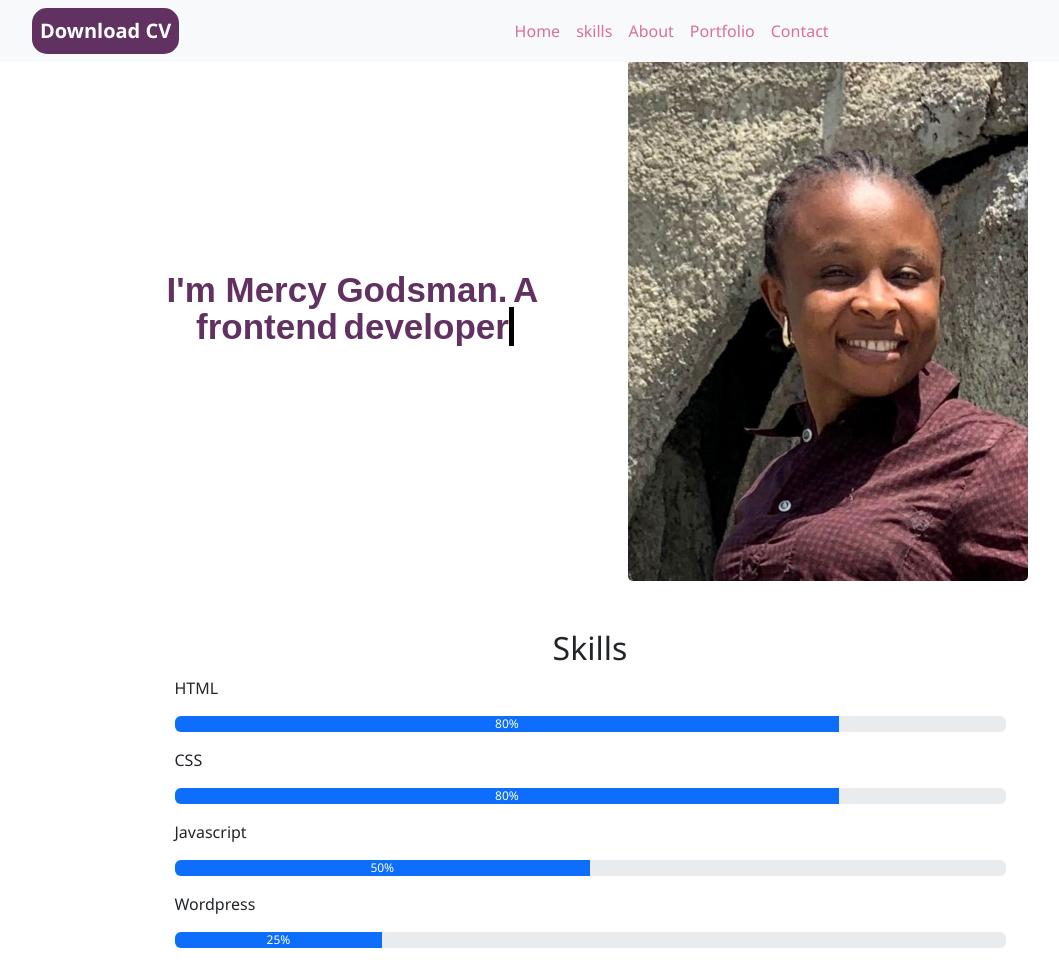
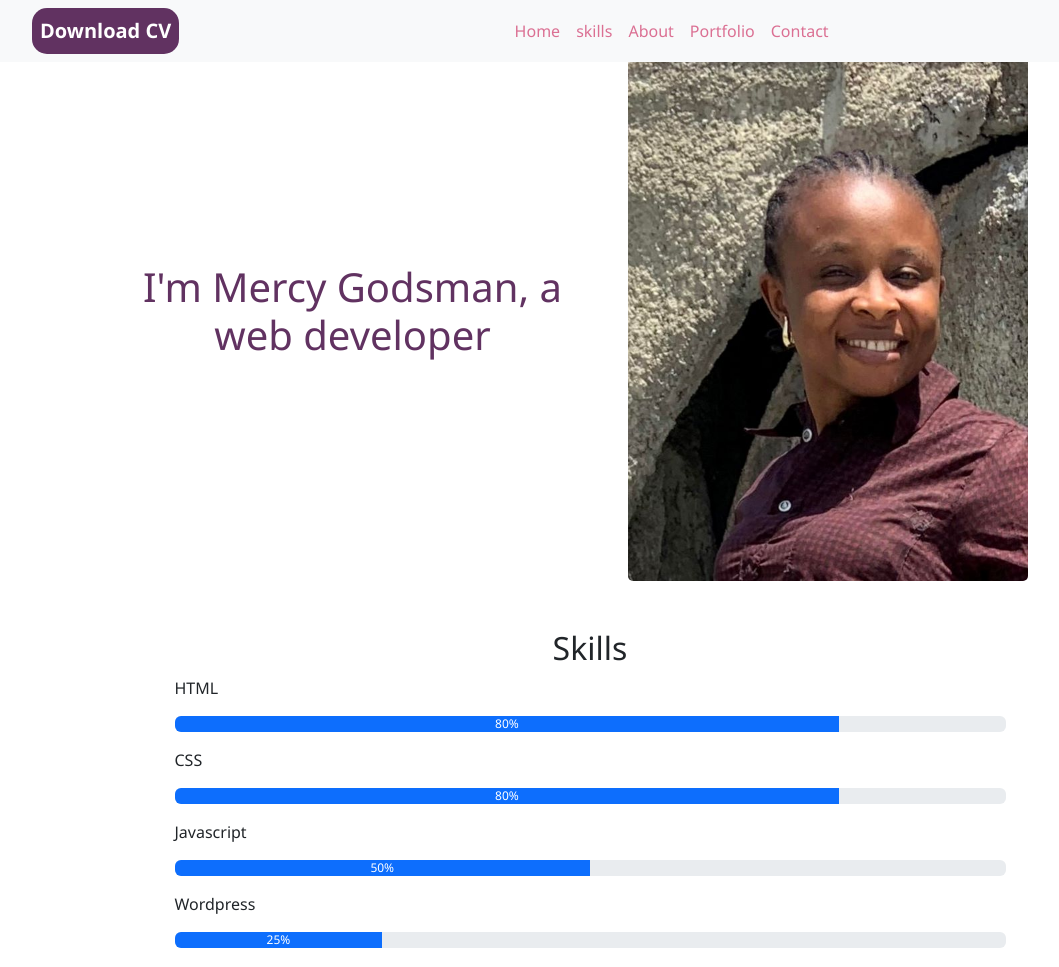
Before and after one commit to Mecylinda/portfolio-website, a plain HTML site: page index.html in a window 1280 px wide. Shown: the top 967 px of the page, without its empty margins (50-1109 px from the left). Drawn offline with nearby package versions, Linux system fonts and the light colour scheme.

Commit message:
more update

```diff
--- a/code.js
+++ b/code.js
@@ -1,3 +1,24 @@
-const writer = document.getElementById("type-text");
-let word = document.getElementsByTagName["span"][0];
-array = ("I am great programmer", "A great developer," "subscribe to my channel",)
+const typeEl = document.querySelector('.text');
+const careers = ["web developer", "Freelancer"];
+
+let careerIndex = 0;
+let characterIndex = 0;
+
+
+updateText();
+function updateText(){
+      characterIndex++;
+    typeEl.innerHTML = ` <h1>
+    I'm Mercy Godsman, a ${careers[careerIndex].slice(0,characterIndex)}</h1>`;
+
+
+if (characterIndex === careers[careerIndex].length){
+characterIndex = 0;
+careerIndex++
+}
+if (careerIndex ===careers.length){
+    careerIndex = 0;
+}
+setTimeout(updateText, 400);
+
+};
--- a/index.html
+++ b/index.html
@@ -37,15 +37,9 @@
     <div class="container">
       <div class="row justify-content-center align-items-center mt-5">
         <div class="col-md-5  col-12 text-center text-md-text-center">
-          <h6 class="text">
-            <span class="me first-me">I'm Mercy Godsman.</span>
-            <span class="me folo-me">A frontend</span>
+          <div class="text">
 
-            <span class="me third-me">developer</span>
-            <span id="type-text"></span>
-
-
-          </h6>
+          </div>
 
 
         </div>
--- a/style.css
+++ b/style.css
@@ -35,11 +35,11 @@ img {
   /* font-weight: bold; */
   color: palevioletred;
 }
-h6{
+text{
   line-height: 2rem;
   font-family: Arial, Helvetica, sans-serif;
   font-size: 20px;
-  overflow: hidden;
+
 
 }
 
@@ -135,8 +135,8 @@ i{
   margin: 20px;
   color: var(--primary-color);
 }
-.text .me{
-  position: relative;
+.text{
+
   color: var(--primary-color);
   font-weight: 600;
   font-size: 35px;
@@ -151,7 +151,7 @@ button{
   color: var(--secondary-color);
   background-color: var(--primary-color);
 }
-.text .me.third-me:after{
+/* .text .me.third-me:after{
   content: "";
   position: absolute;
   top: 0;
@@ -159,7 +159,7 @@ button{
   width: 100%;
   color: white;
   background-color: white;
-  /* background: var(--h1-color); */
+
   border-left: black 5px solid;
 
   height: 100%;
@@ -168,9 +168,9 @@ button{
   animation: animate 4s steps(12) infinite;
   overflow: hidden;
 
-}
+} */
 
-@keyframes animate{
+/* @keyframes animate{
 
 40%, 60%{
   left: 100%;
@@ -179,4 +179,4 @@ button{
   left: 0%;
 }
 
-}
+} */
```
